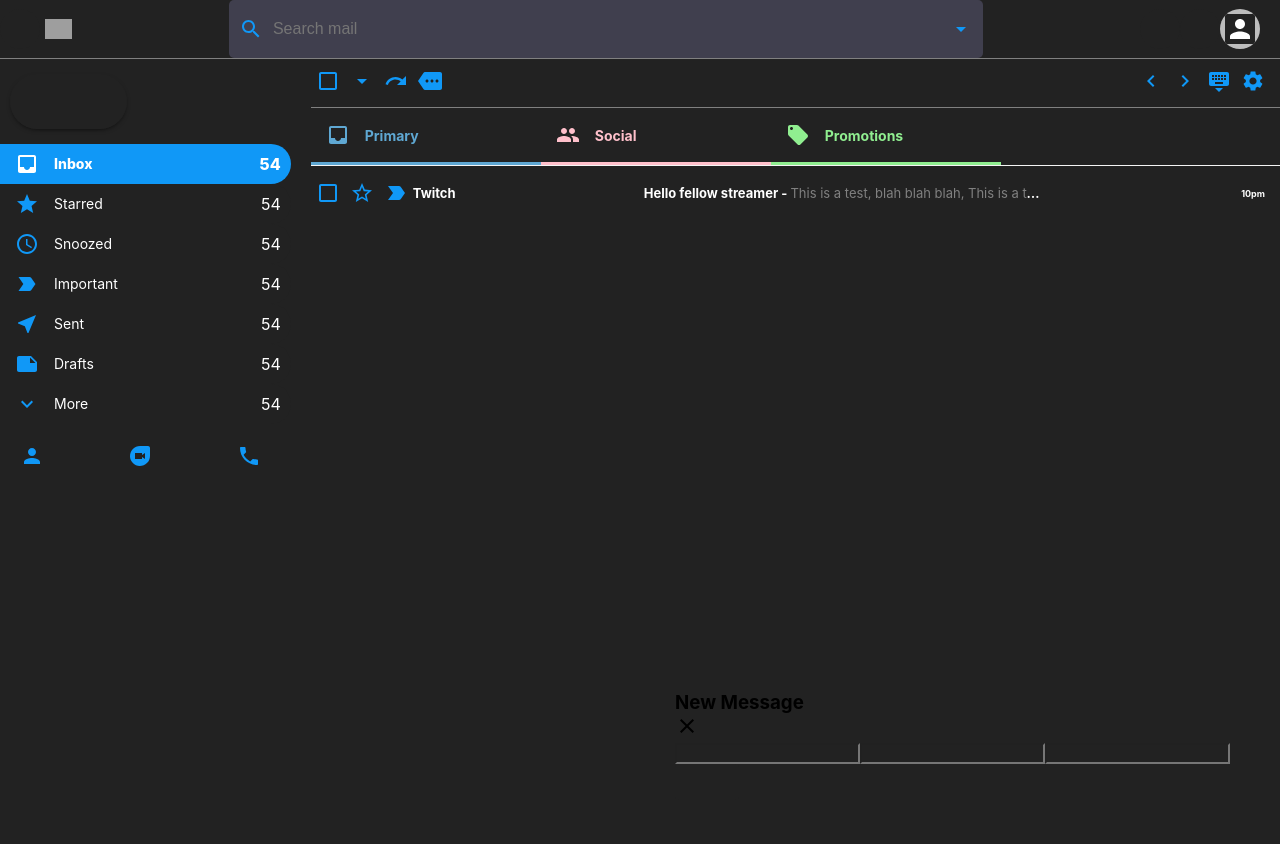
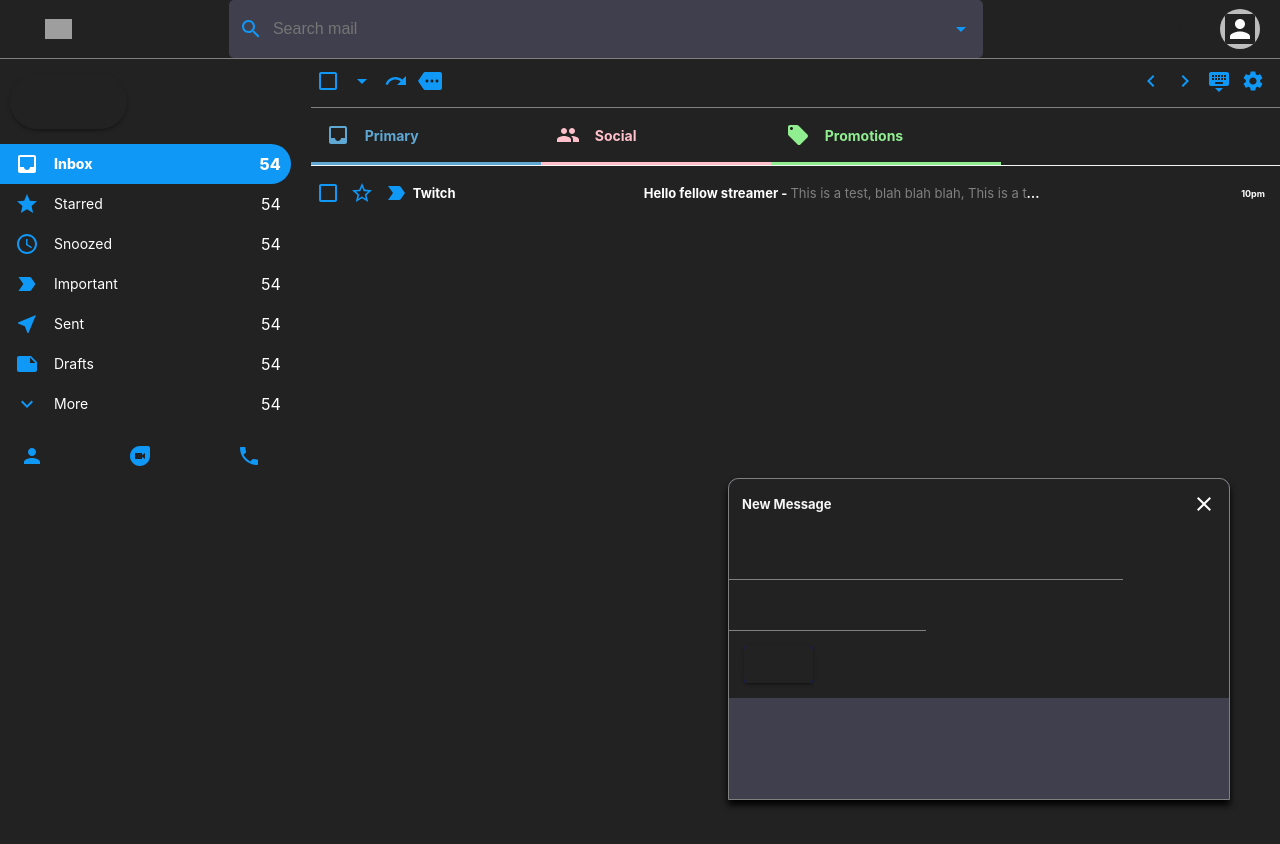
Before and after one commit to GethinDavies1990/gmail-clone, a React (Create React App) app: page / in a window 1280 px wide. Shown: the top 844 px of the page. Built offline with nearby package versions, Linux system fonts and the light colour scheme; grey boxes are pictures that could not be loaded.

Commit message:
style: sendMail

```diff
--- a/src/Components/SendMail/SendMail.css
+++ b/src/Components/SendMail/SendMail.css
@@ -2,4 +2,47 @@
   position: absolute;
   bottom: 0px;
   right: 50px;
+  background-color: #403f4e;
+  width: 40%;
+  height: 40%;
+  max-width: 500px;
+  border-top-left-radius: 10px;
+  border-top-right-radius: 10px;
+  display: flex;
+  flex-direction: column;
+  border: 1px solid gray;
+  box-shadow: 0px 5px 7px 0px rgba(0, 0, 0, 24);
 }
+
+.sendMail__header {
+  padding: 13px;
+  display: flex;
+  justify-content: space-between;
+  align-items: center;
+  color: white;
+  border-top-left-radius: 10px;
+  border-top-right-radius: 10px;
+}
+
+.sendMail__header > h3 {
+  color: whitesmoke;
+  font-size: 13px;
+}
+
+.sendMail__send {
+  background-color: blue !important;
+  text-transform: capitilize !important;
+  margin: 15px !important;
+}
+
+.sendMail__close {
+  cursor: pointer;
+}
+
+.sendMail > form > input {
+  height: 30px;
+  padding: 10px;
+  border: none;
+  border-bottom: 1px solid gray;
+  outline: none;
+}
--- a/src/Components/SendMail/SendMail.jsx
+++ b/src/Components/SendMail/SendMail.jsx
@@ -16,7 +16,14 @@ function SendMail() {
         <input type='text' />
 
         <div className='sendMail__options'>
-          <Button>Send</Button>
+          <Button
+            className='sendMail__send'
+            variant='contained'
+            color='primary'
+            type='submit'
+          >
+            Send
+          </Button>
         </div>
       </form>
     </div>
```
